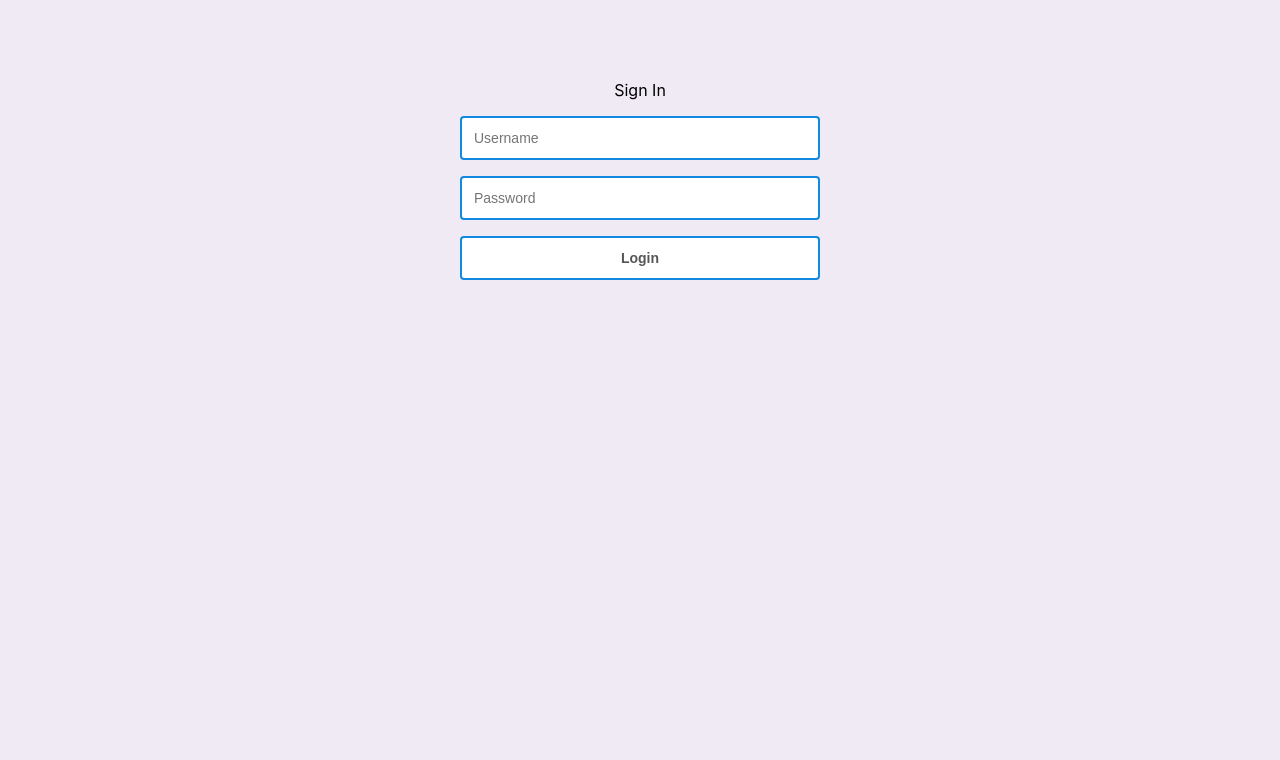
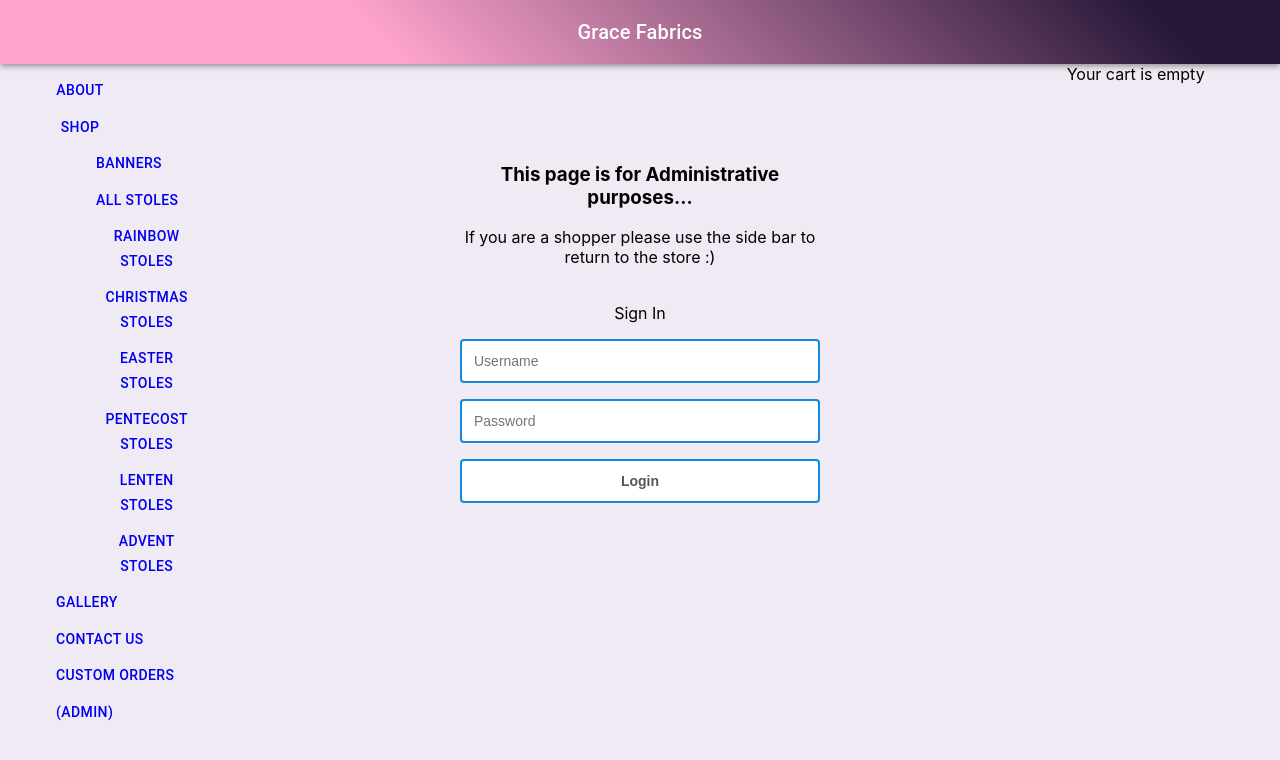
Before and after one commit to AuroraBrune/graceFabrics, a React (Create React App) app in the folder gracefabrics/: page /admin in a window 1280 px wide. Shown: the top 760 px of the page. Built offline with nearby package versions, Linux system fonts and the light colour scheme.

Commit message:
adding navlink to the login page

```diff
--- a/gracefabrics/src/App.js
+++ b/gracefabrics/src/App.js
@@ -1,9 +1,7 @@
 import { makeStyles } from '@material-ui/core/styles';
 import './Login.css';
 import ShopHub from "./pages/ShopHub"
-import Admin from "./pages/Admin"
 import { CartProvider } from './utils/CartContext'
-import { BrowserRouter as Router, Route } from 'react-router-dom'
 
 const classes = makeStyles((theme) => ({
   root: {
@@ -19,14 +17,7 @@ function App() {
   return (
     <div>
       <CartProvider>
-      <Router>
-          <div className={classes.root}>
-            <Route exact path="/" component={ShopHub} />
-            <Route path="/shop" component={ShopHub} />
-            <Route path="/admin" component={Admin} />
-            <Route path="/login" component={Admin} />
-          </div>
-      </Router>
+      <ShopHub/>
       </CartProvider>
     </div>
   );
--- a/gracefabrics/src/components/Aside/index.js
+++ b/gracefabrics/src/components/Aside/index.js
@@ -117,6 +117,13 @@ const Aside = () => {
             </Link>
           </Button>
         </li>
+        <li className="nav-item">
+          <Button color="primary">
+            <Link to="/login" className={window.location.pathname === "/Orders.js" ? "nav-link active" : "nav-link"}>
+              (Admin)
+            </Link>
+          </Button>
+        </li>
       </ul>
     </div>
   )
--- a/gracefabrics/src/components/LoginForm/LoginForm.js
+++ b/gracefabrics/src/components/LoginForm/LoginForm.js
@@ -92,6 +92,7 @@ class LoginForm extends React.Component {
   render(){
     return (
       <div className="loginForm">
+
         Log In
         <InputField
           type='text'
--- a/gracefabrics/src/pages/Admin.js
+++ b/gracefabrics/src/pages/Admin.js
@@ -118,6 +118,9 @@ class Admin extends React.Component {
 
           <div style ={inlineStyle}>
             <div className="loginForm">
+            <h3>This page is for Administrative purposes...</h3>
+        <p>If you are a shopper please use the side bar to return to the store :)</p>
+        <br></br>
                 Sign In
                 <InputField
                     type='text'
```
Also changed, not shown: 1 other file (tests, documents, lock files or other folders).
